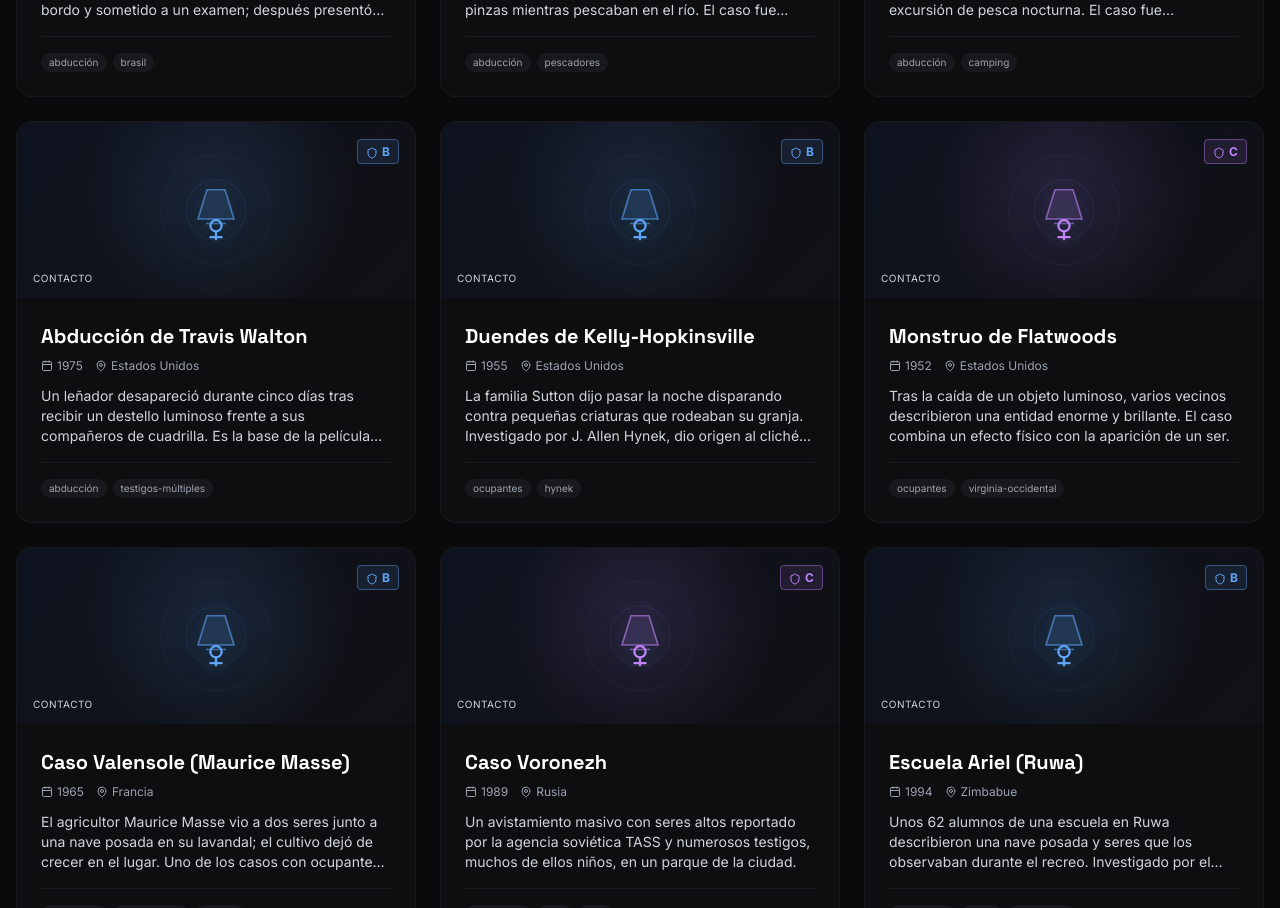
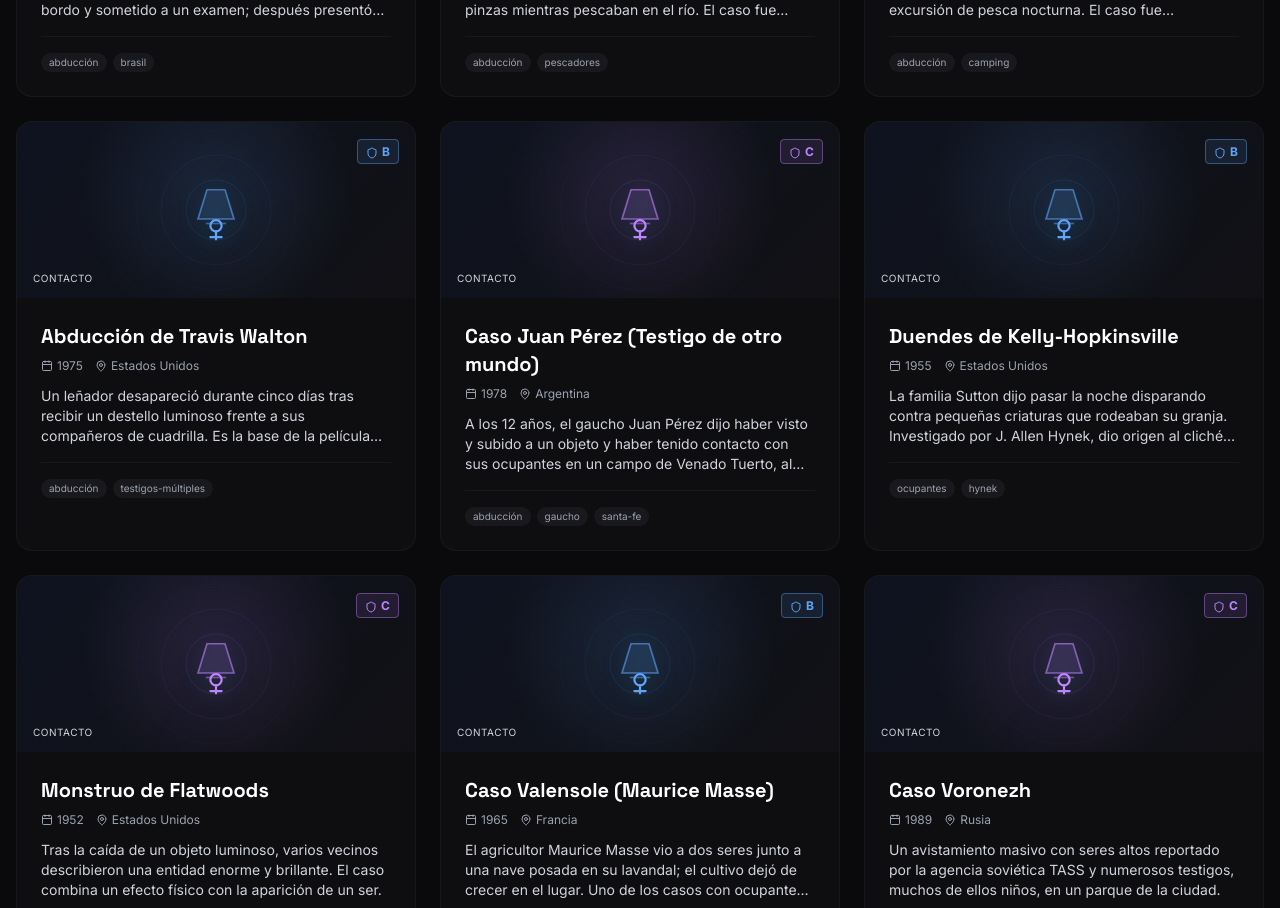
Before and after one commit to fernicher/qwen-ufo, a React (Vite) app: page /expedientes in a window 1280 px wide. Shown: the part 4423-5331 px from the top of the page. Built offline with nearby package versions, Linux system fonts and the light colour scheme; no server answers.

Commit message:
Agrega el caso de Juan Perez (Venado Tuerto) y el documental Testigo de otro mundo

```diff
--- a/src/data/cases.ts
+++ b/src/data/cases.ts
@@ -55,6 +55,7 @@ export const ufoCases: UFOCase[] = [
   { id: 'pascagoula-1973', title: 'Abducción de Pascagoula', date: '1973-10-11', location: 'Pascagoula, Misisipi', country: 'Estados Unidos', type: 'contacto', credibility: 'B', description: 'Los pescadores Charles Hickson y Calvin Parker denunciaron ser llevados a bordo por seres con pinzas mientras pescaban en el río. El caso fue reabierto en 2019 con nuevos testigos.', coordinates: [30.37, -88.56], tags: ['abducción', 'pescadores'], hynek: 'CE4', city: 'Pascagoula', region: 'Misisipi' },
   { id: 'allagash-1976', title: 'Abducción de Allagash', date: '1976-08-20', location: 'Allagash, Maine', country: 'Estados Unidos', type: 'contacto', credibility: 'C', description: 'Cuatro campistas —los gemelos Weiner y dos amigos— relataron una abducción durante una excursión de pesca nocturna. El caso fue documentado por el investigador Raymond Fowler.', coordinates: [47.08, -69.04], tags: ['abducción', 'camping'], hynek: 'CE4', city: 'Allagash', region: 'Maine' },
   { id: 'walton-1975', title: 'Abducción de Travis Walton', date: '1975-11-05', location: 'Snowflake, Arizona', country: 'Estados Unidos', type: 'contacto', credibility: 'B', description: 'Un leñador desapareció durante cinco días tras recibir un destello luminoso frente a sus compañeros de cuadrilla. Es la base de la película Fire in the Sky.', coordinates: [34.51, -110.08], tags: ['abducción', 'testigos-múltiples'], hynek: 'CE4', city: 'Snowflake', region: 'Arizona' },
+  { id: 'juan-perez-1978', title: 'Caso Juan Pérez (Testigo de otro mundo)', date: '1978-09-06', location: 'Venado Tuerto, Santa Fe', country: 'Argentina', type: 'contacto', credibility: 'C', description: 'A los 12 años, el gaucho Juan Pérez dijo haber visto y subido a un objeto y haber tenido contacto con sus ocupantes en un campo de Venado Tuerto, al amanecer. El encuentro marcó su vida y fue retratado en el documental "Testigo de otro mundo" (2018), con la participación del astrofísico Jacques Vallée.', coordinates: [-33.7456, -61.9689], tags: ['abducción', 'gaucho', 'santa-fe', 'documental'], hynek: 'CE4', city: 'Venado Tuerto', region: 'Santa Fe' },
 
   // ===== Encuentros del 3er tipo (CE3, ocupantes) =====
   { id: 'kelly-hopkinsville-1955', title: 'Duendes de Kelly-Hopkinsville', date: '1955-08-21', location: 'Kelly (Christian County), Kentucky', country: 'Estados Unidos', type: 'contacto', credibility: 'B', description: 'La familia Sutton dijo pasar la noche disparando contra pequeñas criaturas que rodeaban su granja. Investigado por J. Allen Hynek, dio origen al cliché de los "hombrecitos verdes".', coordinates: [36.91, -87.44], tags: ['ocupantes', 'hynek'], hynek: 'CE3', city: 'Kelly', region: 'Kentucky' },
--- a/src/data/catalog.ts
+++ b/src/data/catalog.ts
@@ -69,4 +69,5 @@ export const catalog: CatalogItem[] = [
   { id: 'moment-of-contact-2022', title: 'Moment of Contact', year: 2022, director: 'James Fox', type: 'documental', synopsis: 'Investigación del caso Varginha (Brasil, 1996), el "Roswell brasileño", con testigos directos.', wiki: 'Moment_of_Contact', caseId: 'varginha-1996', themes: ['encuentros'] },
   { id: 'encounters-2023', title: 'Encounters', year: 2023, director: 'Yon Motskin', type: 'documental', synopsis: 'Serie documental de Netflix (producida por Amblin, de Spielberg) sobre cuatro encuentros colectivos alrededor del mundo.', wiki: 'Encounters_(TV_series)', themes: ['encuentros'] },
   { id: 'mirage-men-2013', title: 'Mirage Men', year: 2013, director: 'John Lundberg', type: 'documental', synopsis: 'El lado oscuro: cómo la inteligencia de EE.UU. usó el mito OVNI para desinformar. Imprescindible para no comprar todo.', wiki: 'Mirage_Men', themes: ['pentagono', 'area51'] },
+  { id: 'testigo-otro-mundo-2018', title: 'Testigo de otro mundo', year: 2018, director: 'Alan Stivelman', type: 'documental', synopsis: 'El caso del gaucho Juan Pérez, que a los 12 años dijo haber tenido contacto con seres en un campo de Venado Tuerto. Stivelman lo acompaña junto al astrofísico Jacques Vallée y chamanes guaraníes a resignificar la experiencia.', wiki: 'Witness_of_Another_World', caseId: 'juan-perez-1978', themes: ['encuentros'] },
 ];
--- a/src/data/expediente-extras.ts
+++ b/src/data/expediente-extras.ts
@@ -53,6 +53,7 @@ const raw: Record<string, { wiki?: string; ytTerms: string }> = {
   // Ciudades intraterrenas
   'isidris-mendoza': { ytTerms: 'ciudad de Isidris Mendoza intraterrena Di Noto documental' },
   'telos-shasta': { ytTerms: 'Telos Mount Shasta Lemuria intraterrestrial city documentary' },
+  'juan-perez-1978': { ytTerms: 'Testigo de otro mundo documental Juan Pérez Alan Stivelman Jacques Vallée gaucho ovni' },
 };
 
 export const expedienteExtras: Record<string, ExpedienteExtra> = Object.fromEntries(
--- a/src/data/expedientes.ts
+++ b/src/data/expedientes.ts
@@ -863,6 +863,27 @@ export const expedientes: Record<string, Expediente> = {
     investigationStatus: 'cerrado',
     culturalImpact: 'Es el arquetipo internacional de la ciudad intraterrena, referencia obligada para las versiones argentinas Erks e Iberah.',
   }),
+
+  'juan-perez-1978': buildExpediente('juan-perez-1978', {
+    fullDescription: 'El 6 de septiembre de 1978, con apenas 12 años, Juan Pérez —un gaucho de Venado Tuerto, Santa Fe— relató haber visto un objeto en el campo al amanecer, haber subido a bordo y mantenido contacto con sus ocupantes. La experiencia lo marcó de por vida y lo llevó a una existencia solitaria. Décadas después, el cineasta Alan Stivelman y el astrofísico Jacques Vallée lo acompañaron a reelaborar el episodio en el documental "Testigo de otro mundo" (2018).',
+    witnesses: [
+      { name: 'Juan Pérez', role: 'Gaucho, testigo directo', credibility: 'media', testimony: 'Relató que, siendo niño, se topó con un objeto y sus ocupantes mientras se disponía a arriar caballos al amanecer; describió el contacto como una experiencia que cambió su vida para siempre.' },
+    ],
+    documents: [],
+    photos: [],
+    hypotheses: [
+      { id: 'juanperez-hyp-1', title: 'Experiencia de contacto genuina', description: 'La consistencia del relato de Juan a lo largo de más de tres décadas y el interés de investigadores como Jacques Vallée sostienen la seriedad del testimonio, más allá de su interpretación.', evidence: ['Juan mantuvo el mismo relato durante décadas', 'Vallée conoció el caso y lo siguió desde los años 80'], counterEvidence: ['Testigo único, sin evidencia física'], probability: 'media', source: 'Documental "Testigo de otro mundo" (Alan Stivelman, 2018)' },
+      { id: 'juanperez-hyp-2', title: 'Lectura psicológica y espiritual', description: 'El propio documental aborda el caso más desde lo espiritual y lo psicológico que desde lo material, con la participación de chamanes guaraníes que ayudan a Juan a resignificar la experiencia.', evidence: ['El film se centra en la sanación y el sentido del episodio', 'Participan chamanes guaraníes junto a Vallée'], counterEvidence: [], probability: 'media', source: 'Testigo de otro mundo (2018)' },
+    ],
+    relatedMedia: [],
+    relatedInvestigators: ['vallee'],
+    timeline: [
+      { date: '1978-09-06', event: 'Juan Pérez, de 12 años, reporta el encuentro en un campo de Venado Tuerto.' },
+      { date: '2018-01-01', event: 'Se estrena el documental "Testigo de otro mundo", de Alan Stivelman, con Jacques Vallée.' },
+    ],
+    investigationStatus: 'sin resolver',
+    culturalImpact: 'El documental "Testigo de otro mundo" (Witness of Another World) llevó el caso a plataformas internacionales y lo convirtió en uno de los relatos de contacto argentinos más conocidos fuera del país.',
+  }),
 };
 
 export const getExpediente = (id: string): Expediente | undefined => expedientes[id];
```
